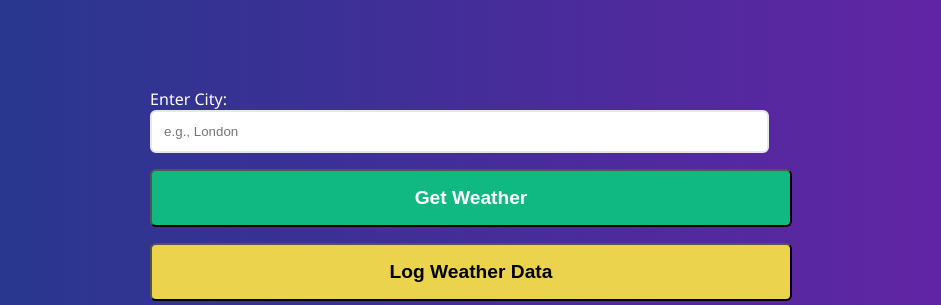
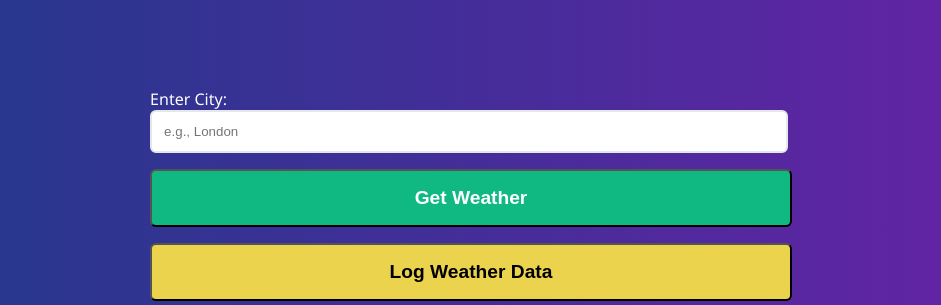
Before and after one commit to NitkarshChourasia/weather_app_assignment, a Flask app: page / in a window 1280 px wide. Shown: the part 278-583 px from the top of the page, without its empty margins (169-1110 px from the left). Run offline with Flask 2, Linux system fonts and the light colour scheme; the visitor is signed in with stand-in values (Sample User, id 1); some libraries are stand-ins or nearby versions.

Commit message:
update/fix: Input box size with other buttons

```diff
--- a/weather_app/static/styles/dashboard.css
+++ b/weather_app/static/styles/dashboard.css
@@ -59,7 +59,7 @@ main {
 }
 
 input {
-  width: 92%;
+  width: 95%;
   padding: 0.75rem;
   border: 2px solid #e5e7eb;
   border-radius: 0.375rem;
```
